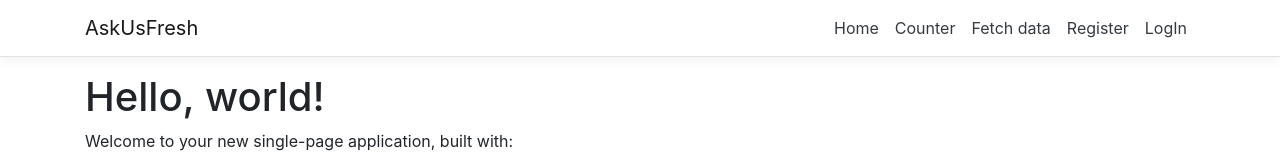
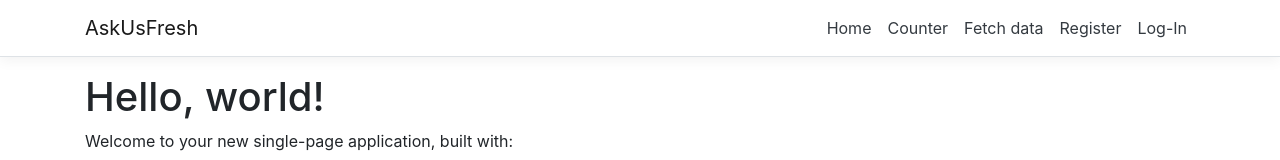
Before and after one commit to AskMeFresh/AskUsFresh, an Angular app in the folder AskUsFresh/ClientApp/: page / in a window 1280 px wide. Shown: the top 160 px of the page. Built offline with nearby package versions, Linux system fonts and the light colour scheme.

Commit message:
Pending changes in nav-menu and app/module

```diff
--- a/AskUsFresh/ClientApp/src/app/app.module.ts
+++ b/AskUsFresh/ClientApp/src/app/app.module.ts
@@ -10,6 +10,7 @@ import { HomeComponent } from './home/home.component';
 import { CounterComponent } from './counter/counter.component';
 import { FetchDataComponent } from './fetch-data/fetch-data.component';
 import { RegisterComponent } from './register/register.component';
+import { LogInComponent } from './log-in/log-in.component';
 
 
 @NgModule({
@@ -19,7 +20,8 @@ import { RegisterComponent } from './register/register.component';
     HomeComponent,
     CounterComponent,
     FetchDataComponent,
-    RegisterComponent
+    RegisterComponent,
+    LogInComponent
   ],
   imports: [
     BrowserModule.withServerTransition({ appId: 'ng-cli-universal' }),
@@ -30,6 +32,7 @@ import { RegisterComponent } from './register/register.component';
       { path: 'counter', component: CounterComponent },
       { path: 'fetch-data', component: FetchDataComponent },
       { path: 'register', component: RegisterComponent },
+      { path: 'log-in', component: LogInComponent }
     ])
   ],
   providers: [],
--- a/AskUsFresh/ClientApp/src/app/nav-menu/nav-menu.component.html
+++ b/AskUsFresh/ClientApp/src/app/nav-menu/nav-menu.component.html
@@ -43,8 +43,8 @@
             >
           </li>
           <li class="nav-item" [routerLinkActive]="['link-active']">
-            <a class="nav-link text-dark" [routerLink]="['/login']"
-               >LogIn</a
+            <a class="nav-link text-dark" [routerLink]="['/log-in']"
+               >Log-In</a
             >
           </li>
         </ul>
```
